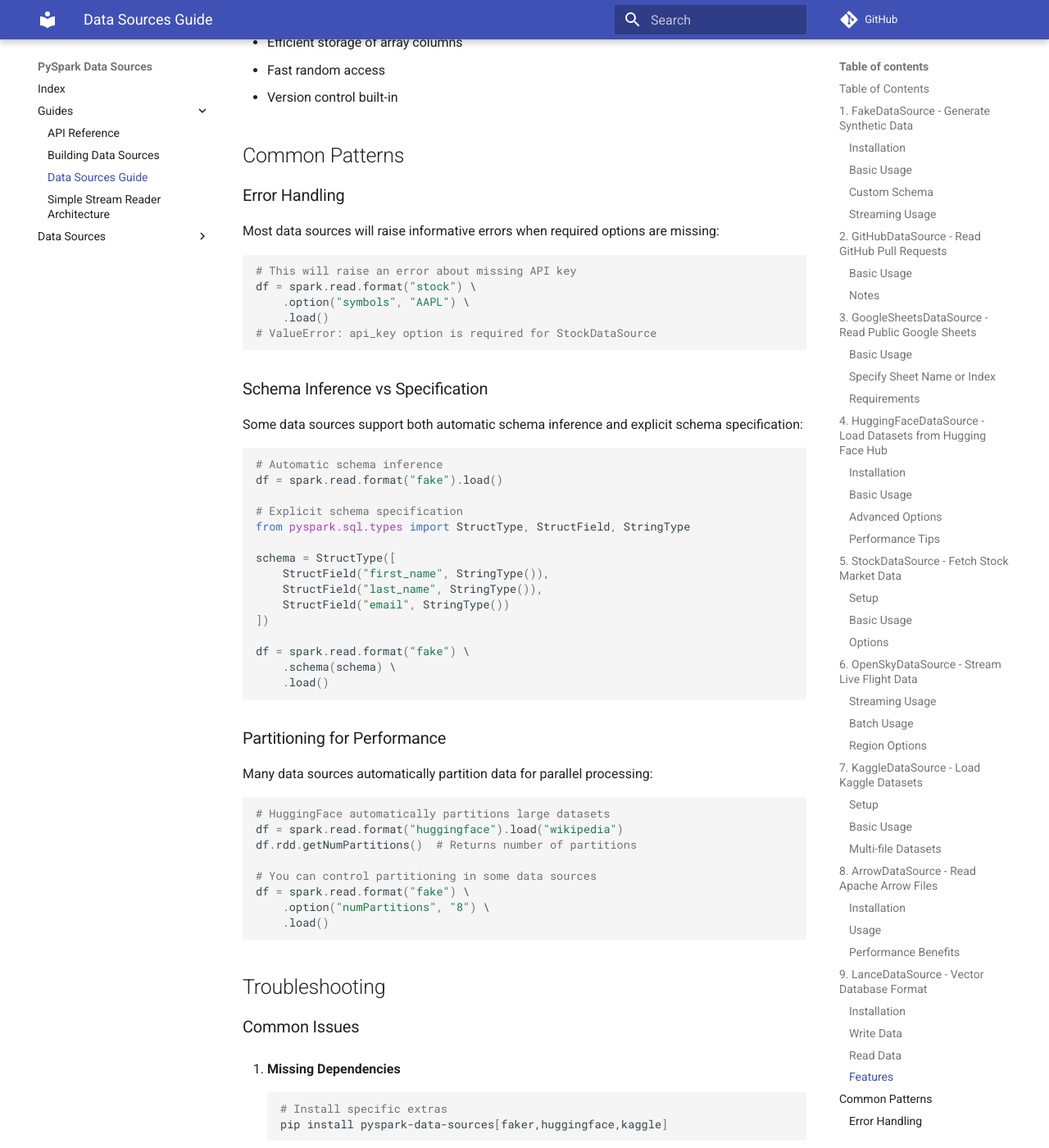
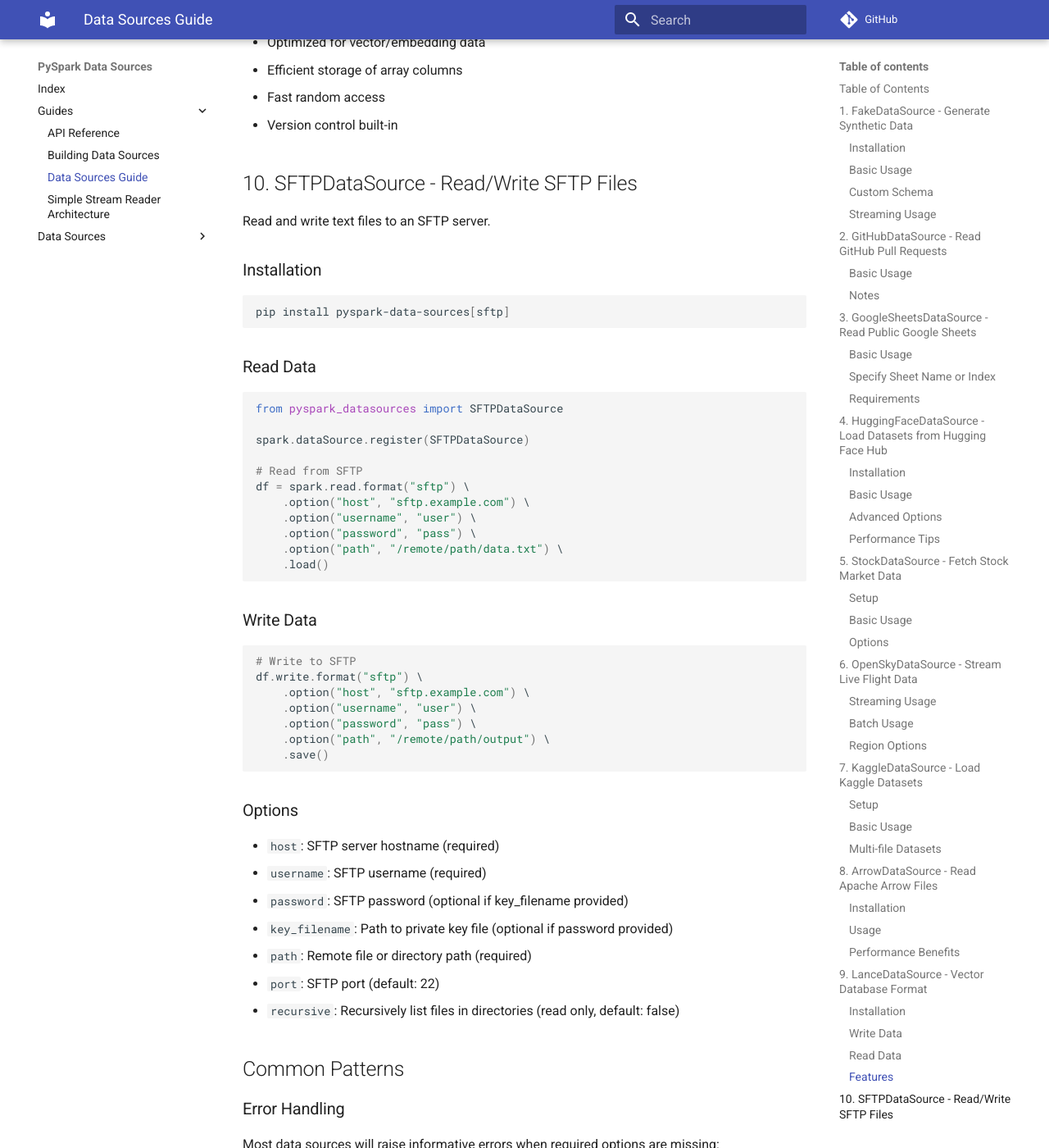
Before and after one commit to allisonwang-db/pyspark-data-sources, an MkDocs documentation site: the page built from docs/data-sources-guide.md, in a window 1280 px wide and 1400 px high, scrolled down 9849 px. Shown: the whole window at 82% size. Built offline with MkDocs 1.6.1 and Material for MkDocs 9.7.7, drawn with Linux system fonts in a browser that asks for light colours; comment, search, counter and statistics services are not loaded; some of the changed text lies outside the part shown.

Commit message:
docs: Update documentation for SFTP connector
- Added `docs/datasources/sftp.md` with usage instructions.
- Updated `README.md` and `docs/index.md` to list the new SFTP data source.
- Updated `mkdocs.yml` to include the new documentation page.
- Updated `docs/data-sources-guide.md` with a section for SFTP.

````diff
--- a/docs/data-sources-guide.md
+++ b/docs/data-sources-guide.md
@@ -12,6 +12,7 @@ This guide provides detailed examples and usage patterns for all available data
 7. [KaggleDataSource - Load Kaggle Datasets](#7-kaggledatasource---load-kaggle-datasets)
 8. [ArrowDataSource - Read Apache Arrow Files](#8-arrowdatasource---read-apache-arrow-files)
 9. [LanceDataSource - Vector Database Format](#9-lancedatasource---vector-database-format)
+10. [SFTPDataSource - Read/Write SFTP Files](#10-sftpdatasource---readwrite-sftp-files)
 
 ## 1. FakeDataSource - Generate Synthetic Data
 
@@ -422,6 +423,50 @@ lance_df.printSchema()
 - Fast random access
 - Version control built-in
 
+## 10. SFTPDataSource - Read/Write SFTP Files
+
+Read and write text files to an SFTP server.
+
+### Installation
+```bash
+pip install pyspark-data-sources[sftp]
+```
+
+### Read Data
+```python
+from pyspark_datasources import SFTPDataSource
+
+spark.dataSource.register(SFTPDataSource)
+
+# Read from SFTP
+df = spark.read.format("sftp") \
+    .option("host", "sftp.example.com") \
+    .option("username", "user") \
+    .option("password", "pass") \
+    .option("path", "/remote/path/data.txt") \
+    .load()
+```
+
+### Write Data
+```python
+# Write to SFTP
+df.write.format("sftp") \
+    .option("host", "sftp.example.com") \
+    .option("username", "user") \
+    .option("password", "pass") \
+    .option("path", "/remote/path/output") \
+    .save()
+```
+
+### Options
+- `host`: SFTP server hostname (required)
+- `username`: SFTP username (required)
+- `password`: SFTP password (optional if key_filename provided)
+- `key_filename`: Path to private key file (optional if password provided)
+- `path`: Remote file or directory path (required)
+- `port`: SFTP port (default: 22)
+- `recursive`: Recursively list files in directories (read only, default: false)
+
 ## Common Patterns
 
 ### Error Handling
--- a/mkdocs.yml
+++ b/mkdocs.yml
@@ -38,6 +38,7 @@ nav:
     - datasources/opensky.md
     - datasources/weather.md
     - datasources/meta_capi.md
+    - datasources/sftp.md
 
 
 markdown_extensions:
````
Also changed, not shown: README.md (+2 -0 lines), docs/datasources/sftp.md (added, +94 -0 lines), docs/index.md (+1 -0 lines).
